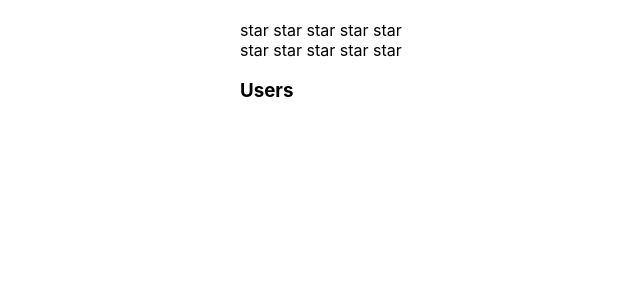
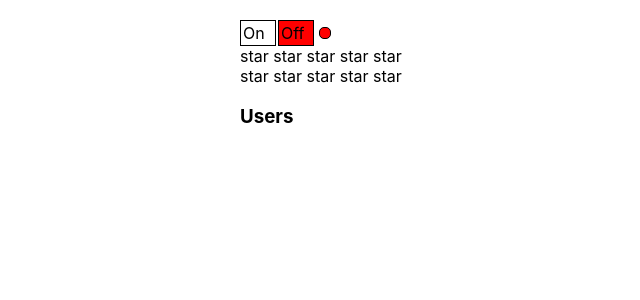
Before and after one commit to saw-code/react-TS-kabzda, a React (Create React App) app: page / in a window 1280 px wide. Shown: the top 300 px of the page, without its empty margins (100-740 px from the left). Built offline with nearby package versions, Linux system fonts and the light colour scheme.

Commit message:
8_lesson finish OnOff components

```diff
--- a/src/App.tsx
+++ b/src/App.tsx
@@ -4,6 +4,7 @@ import Accordion from "./components/Accordion/Accordion";
 import {Rating, RatingValueType} from "./components/Rating/Rating";
 import {UncontrolledOnOff} from "./components/OnOff/UncontrolledOnOff";
 import {UncontrolledRating} from "./components/UncontrolledRating/UncontrolledRating";
+import {OnOff} from "./components/OnOff/OnOff";
 
 
 // function declaration
@@ -11,19 +12,19 @@ function App(props: any) {
   // делает что-то полезное
   let [ratingValue, setRatingValue] = useState<RatingValueType>(0)
   let [accordionCollapsed, setAccordionCollapsed] = useState<boolean>(false)
+  let [on, setOn] = useState<boolean>(false)
 
   // обязана вернуть JSX
   return (
     <div className={"App"}>
-
+      <OnOff on={on} onClick={setOn}/>
       <Rating value={ratingValue} onClick={setRatingValue}/>
-      <UncontrolledRating />
+      <UncontrolledRating/>
       <Accordion titleValue={"Users"} collapsed={accordionCollapsed} onClick={setAccordionCollapsed}/>
       {/*<UncontrolledOnOff />*/}
 
       {/*<UncontrolledAccordion titleValue={"Menu"}/>*/}
       {/*<UncontrolledAccordion titleValue={"Users"}/>*/}
-
 
 
       {/*<Rating value={1}/>*/}
--- /dev/null
+++ b/src/components/OnOff/OnOff.tsx
@@ -0,0 +1,50 @@
+import React, {useState} from "react";
+
+type PropsType = {
+  on: boolean
+  onClick: (on: boolean) => void
+}
+
+export function OnOff(props: PropsType) {
+
+  const onStyle = {
+    width: "30px",
+    height: "20px",
+    border: "1px solid black",
+    display: "inline-block",
+    padding: "2px",
+    backgroundColor: props.on ? "green" : "white"
+  };
+
+  const offStyle = {
+    width: "30px",
+    height: "20px",
+    border: "1px solid black",
+    display: "inline-block",
+    marginLeft: "2px",
+    padding: "2px",
+    backgroundColor: props.on ? "white" : "red"
+  };
+
+  const indicatorStyle = {
+    width: "10px",
+    height: "10px",
+    borderRadius: "5px",
+    border: "1px solid black",
+    display: "inline-block",
+    marginLeft: "5px",
+    backgroundColor: props.on ? "green" : "red"
+  };
+
+  const onClickHandler = (param: boolean) => {
+    props.onClick(param)
+  }
+
+  return (
+    <div>
+      <div style={onStyle} onClick={() => onClickHandler(true)}>On</div>
+      <div style={offStyle} onClick={() => onClickHandler(false)}>Off</div>
+      <div style={indicatorStyle}></div>
+    </div>
+  )
+}
```
